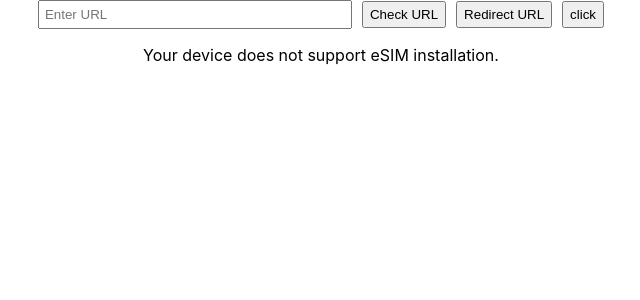
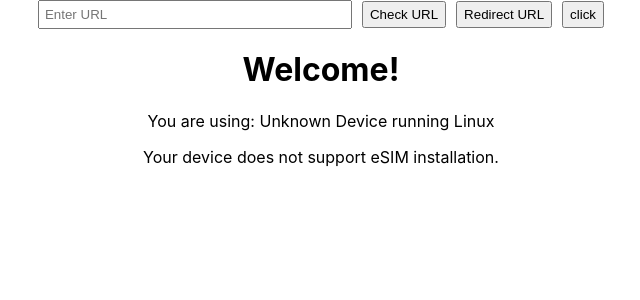
Before and after one commit to jaydipsonani/urlChecker, a React (Create React App) app: page / in a window 1280 px wide. Shown: the top 300 px of the page, without its empty margins (319-959 px from the left). Built offline with nearby package versions, Linux system fonts and the light colour scheme.

Commit message:
Update eSIMChecker.js

```diff
--- a/src/eSIMChecker.js
+++ b/src/eSIMChecker.js
@@ -418,37 +418,42 @@ const esimSupportedDevices = [
   'Pixel 3', 'Pixel 3 XL', 'Pixel 4', 'Pixel 4 XL',
   'Pixel 5', 'Pixel 5a', 'Pixel 6', 'Pixel 6 Pro',
   'Pixel 7', 'Pixel 7 Pro',
-  // Add more devices as needed
+  // Add more devices if needed
 ];
 
-const InstallESIM = () => {
-  const [isSupported, setIsSupported] = useState(false);
+const DeviceInfo = () => {
+  const [deviceInfo, setDeviceInfo] = useState({
+    deviceName: 'Detecting device...',
+    isSupported: false
+  });
 
   useEffect(() => {
     const parser = new UAParser();
     const result = parser.getResult();
     const { device, os } = result;
 
-    // Debugging information
-    console.log('User Agent:', navigator.userAgent);
-    console.log('Device Info:', device);
-    console.log('OS Info:', os);
+    // Construct the device name string
+    const deviceModel = device.model || 'Unknown Device';
+    const osName = os.name || 'Unknown OS';
+    const formattedDeviceName = `${deviceModel} running ${osName}`;
 
     // Check if device model is in the supported list
-    const deviceModel = device.model ? device.model.toLowerCase() : '';
     const isDeviceSupported = esimSupportedDevices.some(model =>
-      deviceModel.includes(model.toLowerCase())
+      deviceModel.toLowerCase().includes(model.toLowerCase())
     );
 
-    // Debugging result
-    console.log('Is Device Supported:', isDeviceSupported);
-
-    setIsSupported(isDeviceSupported);
+    // Set the device information in state
+    setDeviceInfo({
+      deviceName: formattedDeviceName,
+      isSupported: isDeviceSupported
+    });
   }, []);
 
   return (
     <div>
-      {isSupported ? (
+      <h1>Welcome!</h1>
+      <p>You are using: {deviceInfo.deviceName}</p>
+      {deviceInfo.isSupported ? (
         <button onClick={() => window.location.href = '/install-esim'}>
           Install eSIM
         </button>
@@ -459,4 +464,4 @@ const InstallESIM = () => {
   );
 };
 
-export default InstallESIM;
+export default DeviceInfo;
```
